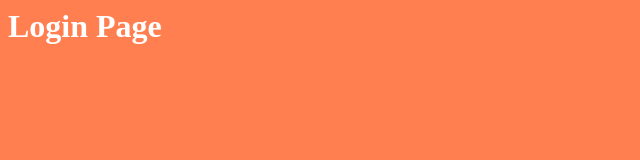
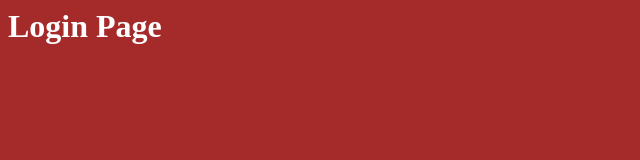
Before and after one commit to AquariousReon/git-workflow, a plain HTML site: page login.html in a window 1280 px wide. Shown: the whole page, without its empty margins (0-640 px from the left). Drawn offline with Linux system fonts and the light colour scheme; files whose address does not match are found by name.

Commit message:
change background color

```diff
--- a/css/style.css
+++ b/css/style.css
@@ -1,5 +1,5 @@
 body {
-    background-color: coral;
+    background-color: brown;
 }
 
 h1 {
```
